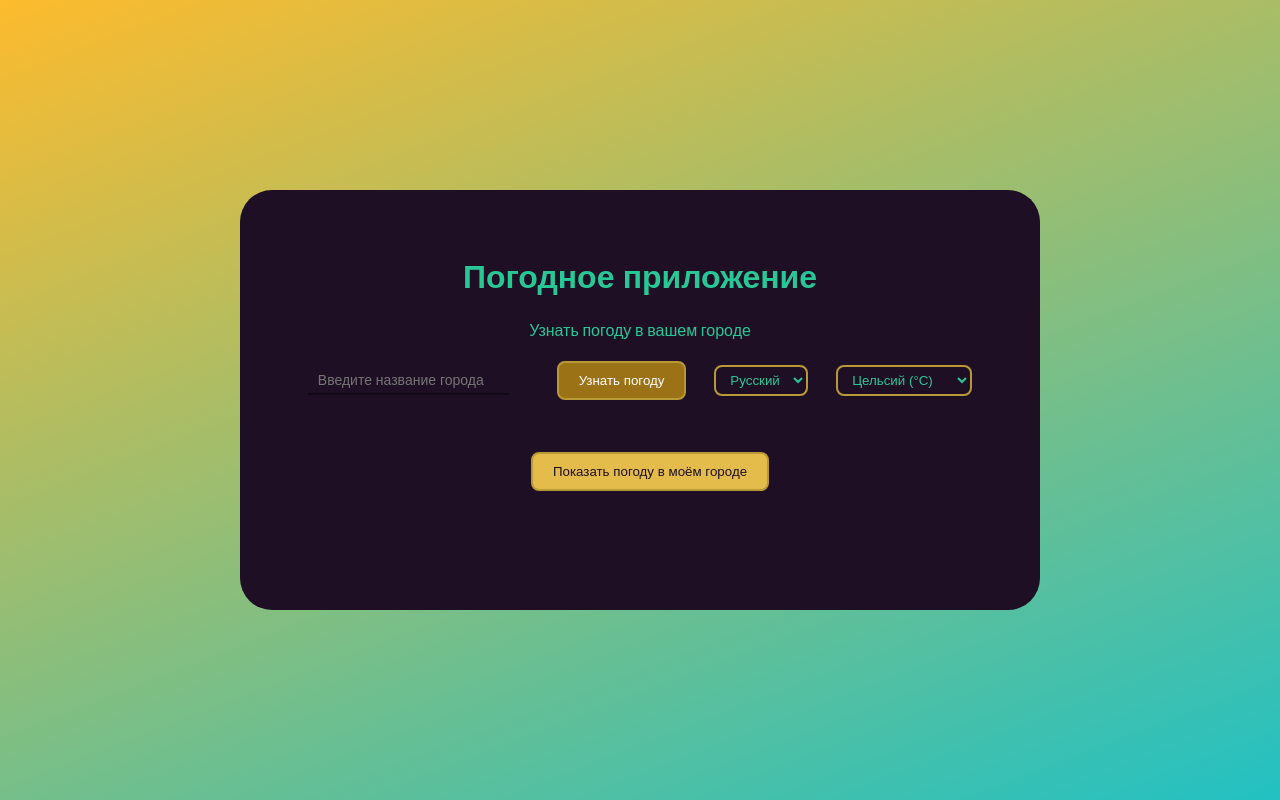
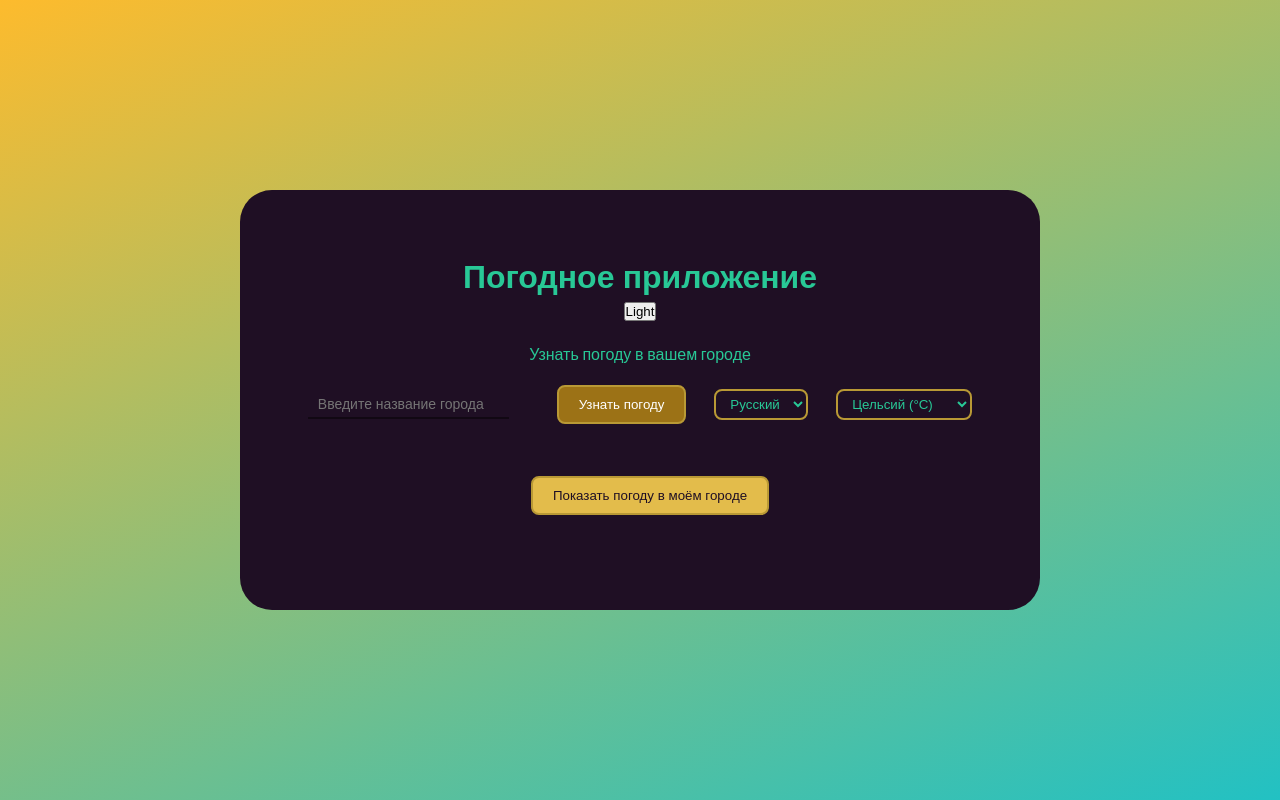
Before and after one commit to 7Hunter7/Weather_App, a Vue app: page / in a window 1280 px wide. Built offline with nearby package versions, Linux system fonts and the light colour scheme.

Commit message:
Updated 'App.vue' - Added button for toggle theme, added method 'toggleTheme'

```diff
--- a/src/App.vue
+++ b/src/App.vue
@@ -1,7 +1,10 @@
 <template>
-  <div class="wrapper">
+  <div class="wrapper" :class="{ 'light-theme': isLightTheme }">
     <div class="wrapper__header">
       <h1>{{ $t('appTitle') }}</h1>
+      <button @click="toggleTheme" class="theme-switcher">
+        {{ isLightTheme ? 'Dark' : 'Light' }}
+      </button>
       <p>{{ $t('findWeather') }} {{ city == '' ? t('yourCity') : cityName }}</p>
     </div>
     <div class="wrapper__form">
@@ -83,6 +86,12 @@ const notification = ref({
   type: '',
   show: false,
 })
+
+// Логика переключения тем
+const isLightTheme = ref(false)
+const toggleTheme = () => {
+  isLightTheme.value = !isLightTheme.value
+}
 
 // Управление уведомлениями
 const showNotification = (message, type = 'info') => {
```
